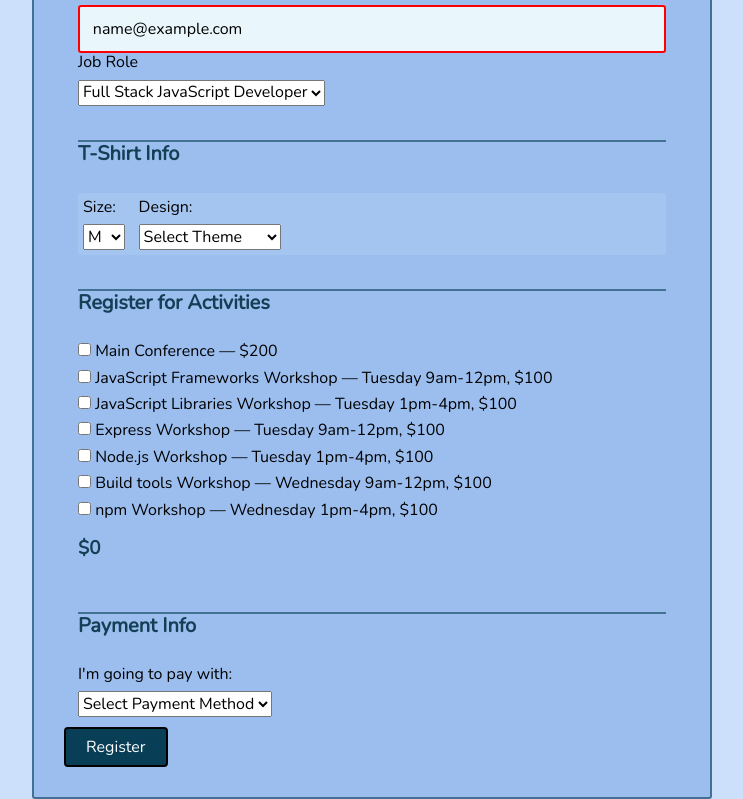
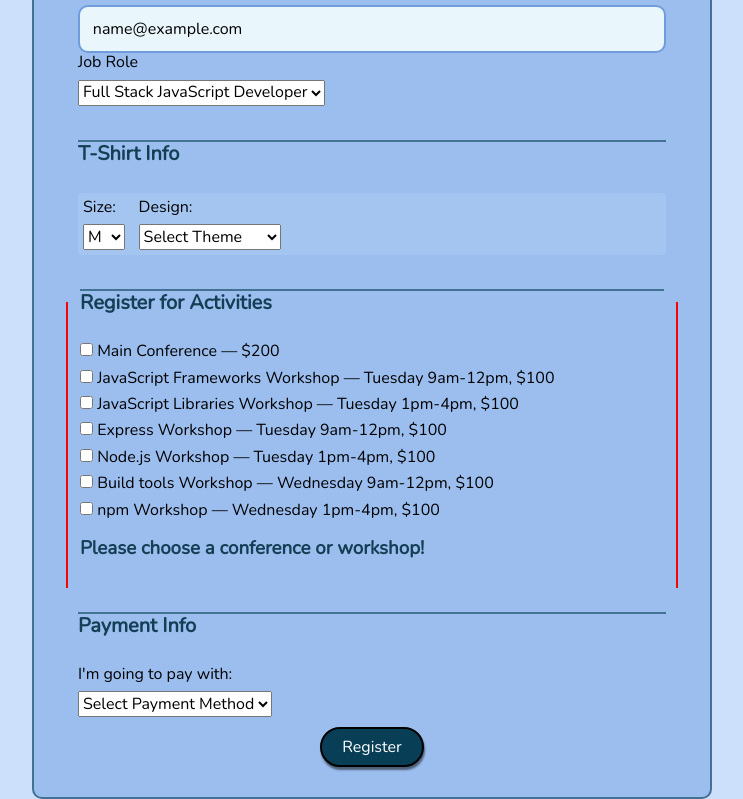
Before and after one commit to tdegand/Interactive-form, a plain HTML site: page index.html in a window 1280 px wide. Both pictures are taken after typing "Sample", "name@example.com" into the empty fields and a click on the button "Register". Shown: the part 401-1200 px from the top of the page, without its empty margins (268-1011 px from the left). Drawn offline with nearby package versions, Linux system fonts and the light colour scheme.

Commit message:
Finished with meet expectations (updated some minor styling to my preference)

```diff
--- a/css/style.css
+++ b/css/style.css
@@ -42,7 +42,7 @@ form {
 	padding: .875em 1.875em 1.875em;
 	background: #9BBEEF;
 	border: 2px solid rgba(8, 63, 87, 0.6);
-	border-radius: 3px;
+	border-radius: 10px;
 }
 
 fieldset,
@@ -91,7 +91,7 @@ input {
 	padding: .8em;
 	background: #e9f6fb;
 	border: 2px solid rgb(111, 157, 220);
-	border-radius: 3px;
+	border-radius: 10px;
 	outline: none;
 }
 
@@ -110,15 +110,19 @@ button {
 	color: #fff;
 	padding: .55em 1.25em;
 	background: #083f57;
-	margin: 1.25em 0 .5em;
 	cursor: pointer;
 	border: 2px solid black;
-	border-radius: 4px;
+	border-radius: 20px;
+	margin: auto !important;
+	display: block;
+	box-shadow: 1px 3px 2px 0px rgba(0, 0, 0, .5);
 	transition: all 0.5s;
+
 }
 
 button:hover {
 	background: #6F9DDC;
+	box-shadow: 2px 4px 3px 2px rgba(0, 0, 0, .5);
 }
 
 input,
--- a/js/script.js
+++ b/js/script.js
@@ -77,9 +77,8 @@ const runningTotal = document.createElement('h3');
 activities.appendChild(runningTotal);
 let total = 0;
 runningTotal.innerHTML = `$${total}`;
+
 //rework this later and refactor (probably a better way to do this but it functions)
-
-
 checkFieldSet.addEventListener('change', (e) => {
     if (checkbox[1].checked === true && e.target === checkbox[1]) {
         checkbox[3].disabled = true;
@@ -130,7 +129,6 @@ bitcoin.style.display = 'none';
 paymentOption[0].disabled = true;
 paymentOption[0].style.display = 'none';
 
-
 paymentSelect.addEventListener('change', () => {
     if (paymentOption[1].selected) {
         creditCard.style.display = 'block';
@@ -148,32 +146,76 @@ paymentSelect.addEventListener('change', () => {
     }
 });
 
-
-
 //form valiadation for all fields (includes error messages and tooltips)
 const form = document.querySelector('form');
 const email = document.getElementById('mail');
 const registerBut = document.querySelector('button[type=submit]');
-const regex = /^[a-zA-Z0-9.!#$%&'*+/=?^_`{|}~-]+@[a-zA-Z0-9](?:[a-zA-Z0-9-]{0,61}[a-zA-Z0-9])?(?:\.[a-zA-Z0-9](?:[a-zA-Z0-9-]{0,61}[a-zA-Z0-9])?)*$/;
+const regex = /[\w]{1,}\@[a-zA-Z]{3,}\.[a-zA-Z]{3}/;
 
 
 form.addEventListener('submit', (e) => {
 
+    //Checking name field
     if (nameInput.value === '' || nameInput.value == null) {
         e.preventDefault();
         nameInput.placeholder = 'NAME IS REQUIRED!';
         nameInput.style.borderColor = 'red';
     }
-
-    if (email.value !== regex) {
+    //Checking email field
+    if (email.value === '' || !regex.test(email.value)) {
         e.preventDefault();
         email.placeholder = 'PLEASE ENTER VALID EMAIL';
         email.style.borderColor = 'red';
     }
+    //Checking if at least one checkbox has been checked
+
+    let countCheckBox = 0;
+
+    //count all checkboxs and if not checked add them to the above variable
+    for (let i = 0; i < checkbox.length; i++) {
+        if (!checkbox[i].checked) {
+            countCheckBox++
+        }
+    }
+    //If the checkbox variable equals the amount of checkboxes then no boxes are checked and error should be shown
+    if (countCheckBox === checkbox.length) {
+        e.preventDefault();
+        runningTotal.innerHTML = "Please choose a conference or workshop!";
+        activities.style.borderLeft = '2px solid red';
+        activities.style.borderRight = '2px solid red';
+
+    }
+
+
+    //Checking CC information fields
+    const creditCardField = document.getElementById('cc-num');
+    const zipCode = document.getElementById('zip');
+    const cvvNumb = document.getElementById('cvv');
+
+    const ccNum = /[\d]{13,16}/;
+    const regZip = /[\d]{5}/;
+    const regCvv = /[\d]{3}/;
+
+    if (paymentOption[1].selected) {
+        //Check CC field
+        if (creditCardField.value === '' || !ccNum.test(creditCardField.value)) {
+            e.preventDefault();
+            creditCardField.placeholder = 'Please enter Valid Credit Card Number';
+            creditCardField.style.borderColor = 'red';
+        }
+        //Check Zipcode Field
+        if (zipCode.value === '' || !regZip.test(zipCode.value)) {
+            e.preventDefault();
+            zipCode.style.borderColor = 'red';
+        }
+        //Check CVV field
+        if (cvvNumb.value === '' || !regCvv.test(cvvNumb.value)) {
+            e.preventDefault();
+            cvvNumb.style.borderColor = 'red';
+        }
+    }
 
 });
-
-
 
 //call functions
 
```
